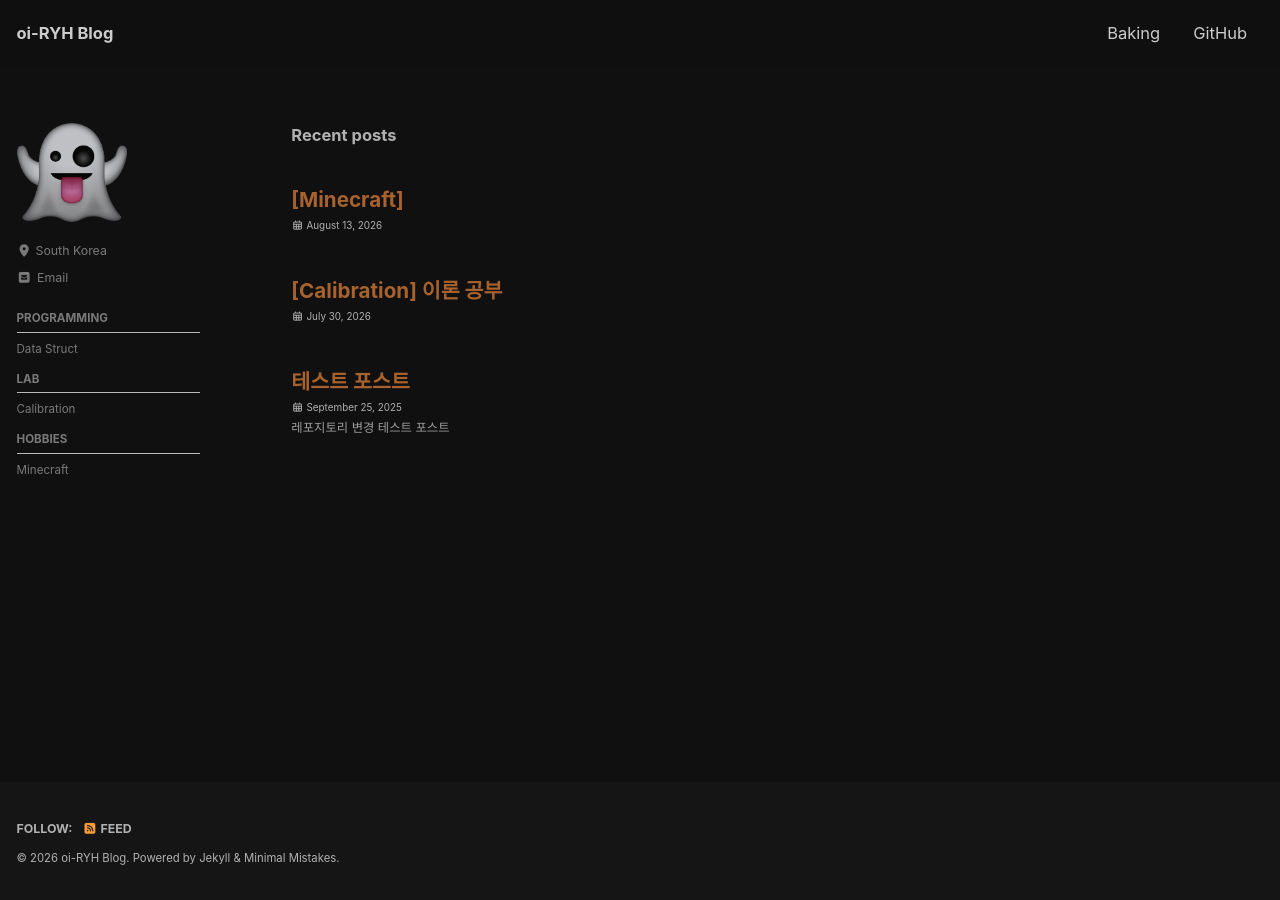
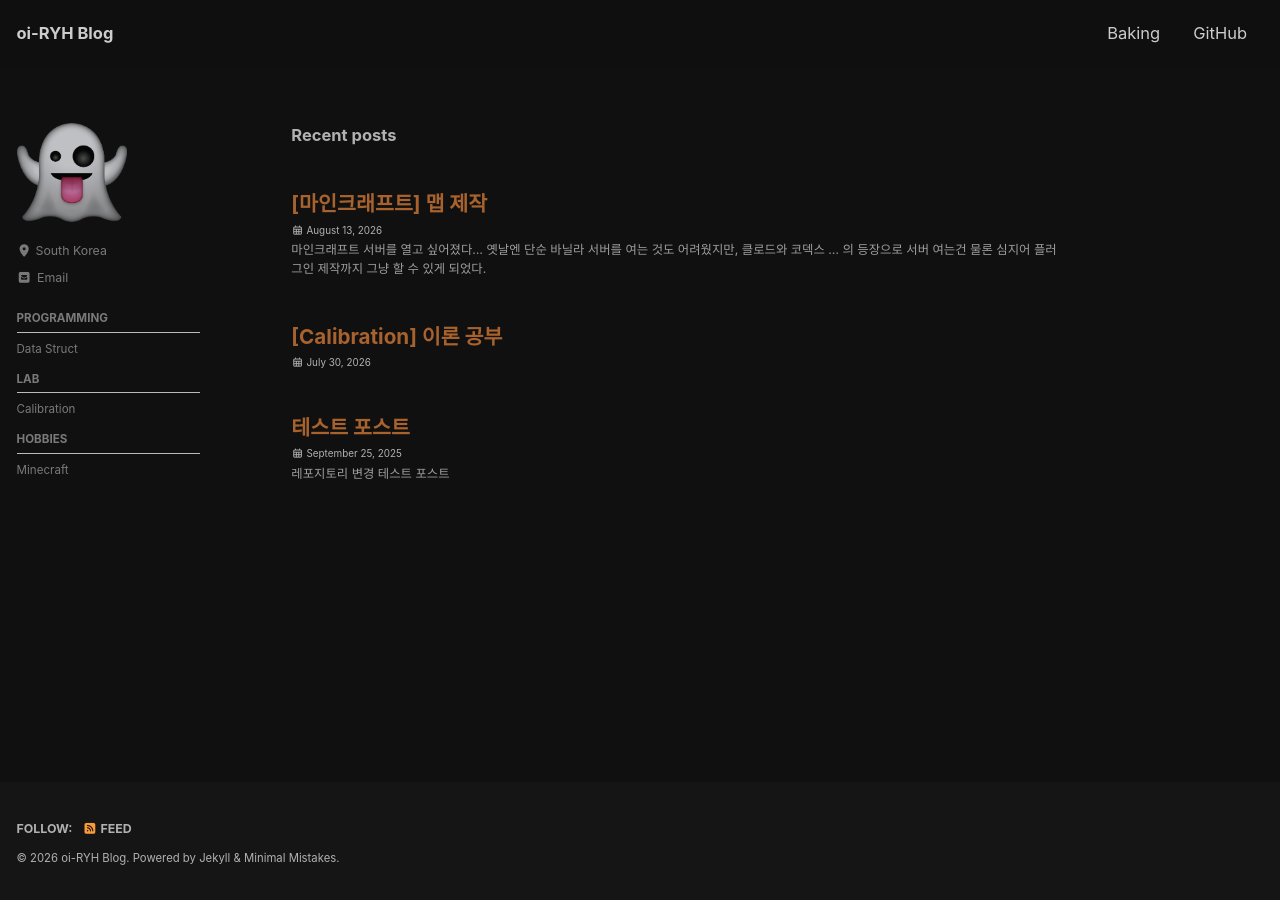
Before and after one commit to oi-RYH/oi-RYH.github.io, a Jekyll site: the page built from index.html, in a window 1280 px wide. Built offline with Jekyll 4.4.1, drawn with Linux system fonts in a browser that asks for light colours; cached includes are drawn as plain includes; the list of posts is cut into pages by our own code.

Commit message:
[ 2026.08.14 ] Add Minecraft map post content

```diff
--- a/_posts/Hobbies/Minecraft/2026-08-14-minecraft.md
+++ b/_posts/Hobbies/Minecraft/2026-08-14-minecraft.md
@@ -1,6 +1,6 @@
 ---
 published: "true"
-title: "[Minecraft] "
+title: "[마인크래프트] 맵 제작"
 date: 2026-08-14 00:00:00 +0900
 author: oi-RYH
 categories:
@@ -8,3 +8,20 @@
 toc: true
 toc_sticky: true
 ---
+
+마인크래프트 서버를 열고 싶어졌다...
+옛날엔 단순 바닐라 서버를 여는 것도 어려웠지만, 클로드와 코덱스 ... 의 등장으로 서버 여는건 물론 심지어 플러그인 제작까지 그냥 할 수 있게 되었다.
+
+따라서 !!!
+
+내가 처음부터 제작해서(플러그인부터 맵까지... 물론 몇 개는 오픈소스를 활용할거지만) 친구들과 즐길 서버를 만들 예정이다.
+
+우선 개발 계획을 전부 내 노션에 만들어놨다. 처음 계획에는 단순 경제 시스템 정도만 만들어볼까 했는데, 점점 아이디어를 구체화 시키다보니...
+
+던전부터 검/방어구 강화, 건축 보호구역, 요리 아이템 판매까지... 거의 스트리머 서버 수준이 되어버렸다.
+
+던전 기획과 장비 강화 확률 등 여러 시스템을 짜다보니 시간도 훌쩍 갔고 내 토큰도 저 멀리 다 사라져버렸다... 지난주에 기획은 마쳤고 이제 실제 맵을 제작 중이다. 내가 중고등학생 때 월드 페인터를 처음 써보다가 결과물도 실망스럽고 어려워서 한 번 써보고 관뒀던거 같은데, 이번에 다시 써보니까 이제서야 쓰는 방법이 감이 잡히고 맵 만드는 것도 재미있었다.
+
+![만들어진 맵. 디테일만 수정하면 된다.](/assets/images/Hobbies/Minecraft/map.png)
+
+맵을 대충 거의 다 만들었다. 이제 바이옴만 세부적으로 설정하면 끝이고, 맵 안에 던전 건물이나 여러 후작업들만 하면 맵은 최종 완성이고 본격적으로 플러그인 개발과 GUI 수정을 진행하면 된다. 일단 이번주 안에 맵 디자인이 끝나지 않을까 생각된다.
```
Also changed, not shown: assets/images/Programming/DataStruct/GPTadvice.png (renamed from assets/images/GPTadvice.png), assets/images/Programming/DataStruct/failPath.png (renamed from assets/images/failPath.png), assets/images/Programming/DataStruct/finalPath.png (renamed from assets/images/finalPath.png), assets/images/Programming/DataStruct/maze.png (renamed from assets/images/maze.png), assets/images/Programming/DataStruct/praiseGPT.png (renamed from assets/images/praiseGPT.png).
